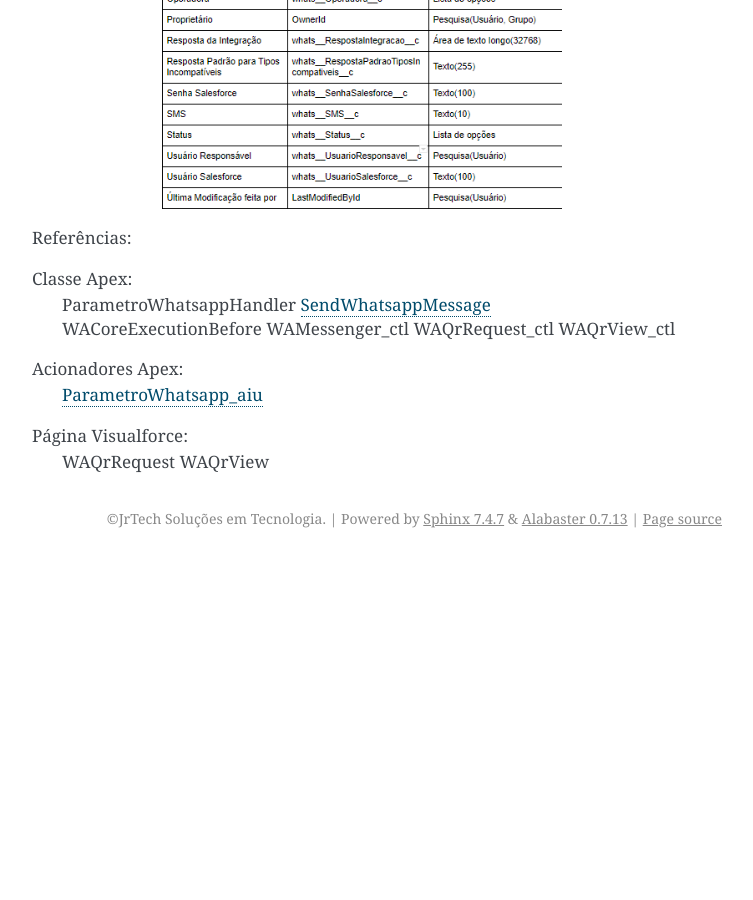
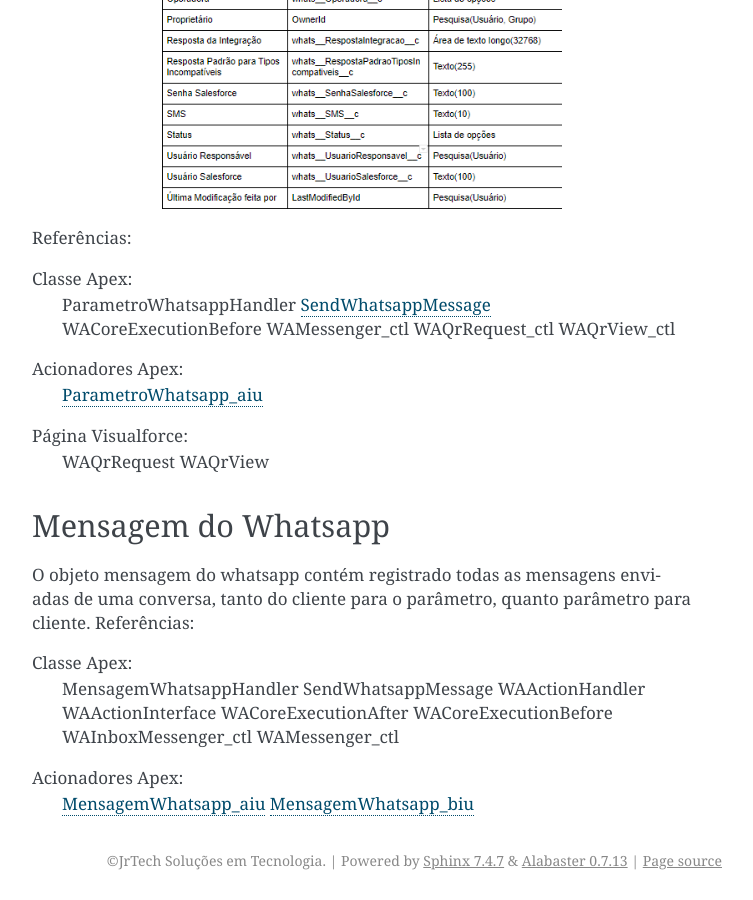
Before and after one commit to patricklucca/Whatsapp_Teste, a Sphinx documentation site: the page built from docs/Tecnico/Objetos.rst, in a window 1280 px wide and 900 px high, scrolled down 1946 px. Shown: the whole window, without its empty margins (388-1141 px from the left). Built offline with Sphinx 7.4.7, drawn with Linux system fonts in a browser that asks for light colours; pages that are not in the unit, such as notebooks, are missing from menus; before the commit the page ends 2504 px from its top, so only the background shows below that.

Commit message:
Update Objetos.rst

```diff
--- a/docs/Tecnico/Objetos.rst
+++ b/docs/Tecnico/Objetos.rst
@@ -69,8 +69,31 @@ Página Visualforce:
     WAQrRequest
     WAQrView
 
+
+Mensagem do Whatsapp
+-----------------------
+O objeto mensagem do whatsapp contém registrado todas as mensagens enviadas de uma conversa, tanto do cliente para o parâmetro, quanto parâmetro para cliente.
+Referências:
+
+Classe Apex:
+    MensagemWhatsappHandler
+    SendWhatsappMessage
+    WAActionHandler
+    WAActionInterface
+    WACoreExecutionAfter
+    WACoreExecutionBefore
+    WAInboxMessenger_ctl
+    WAMessenger_ctl
+Acionadores Apex:
+    `MensagemWhatsapp_aiu`_
+    `MensagemWhatsapp_biu`_
+
+
+
 .. _SendWhatsappMessage : https://whatsapp-teste.readthedocs.io/en/latest/Tecnico/SendWhatsappMessenger.html?highlight=SendWhatsappMessage
 .. _ParametroWhatsapp_aiu : https://whatsapp-teste.readthedocs.io/en/latest/Tecnico/Acionadores.html?highlight=acionadores#parametrowhatsapp-aiu
 .. _ConversaWhatsapp_biu : https://whatsapp-teste.readthedocs.io/en/latest/Tecnico/Acionadores.html?highlight=acionadores#conversawhatsapp-biu
 .. _ConversaWhatsapp_aiu : https://whatsapp-teste.readthedocs.io/en/latest/Tecnico/Acionadores.html?highlight=acionadores#conversawhatsapp-aiu
 .. _SendWhatsappMessage : https://whatsapp-teste.readthedocs.io/en/latest/Tecnico/SendWhatsappMessenger.html?highlight=SendWhatsappMessage
+.. _MensagemWhatsapp_aiu : https://whatsapp-teste.readthedocs.io/en/latest/Tecnico/Acionadores.html?highlight=acionadores#mensagemwhatsapp-aiu
+.. _MensagemWhatsapp_biu : https://whatsapp-teste.readthedocs.io/en/latest/Tecnico/Acionadores.html?highlight=acionadores#mensagemwhatsapp-biu
```
